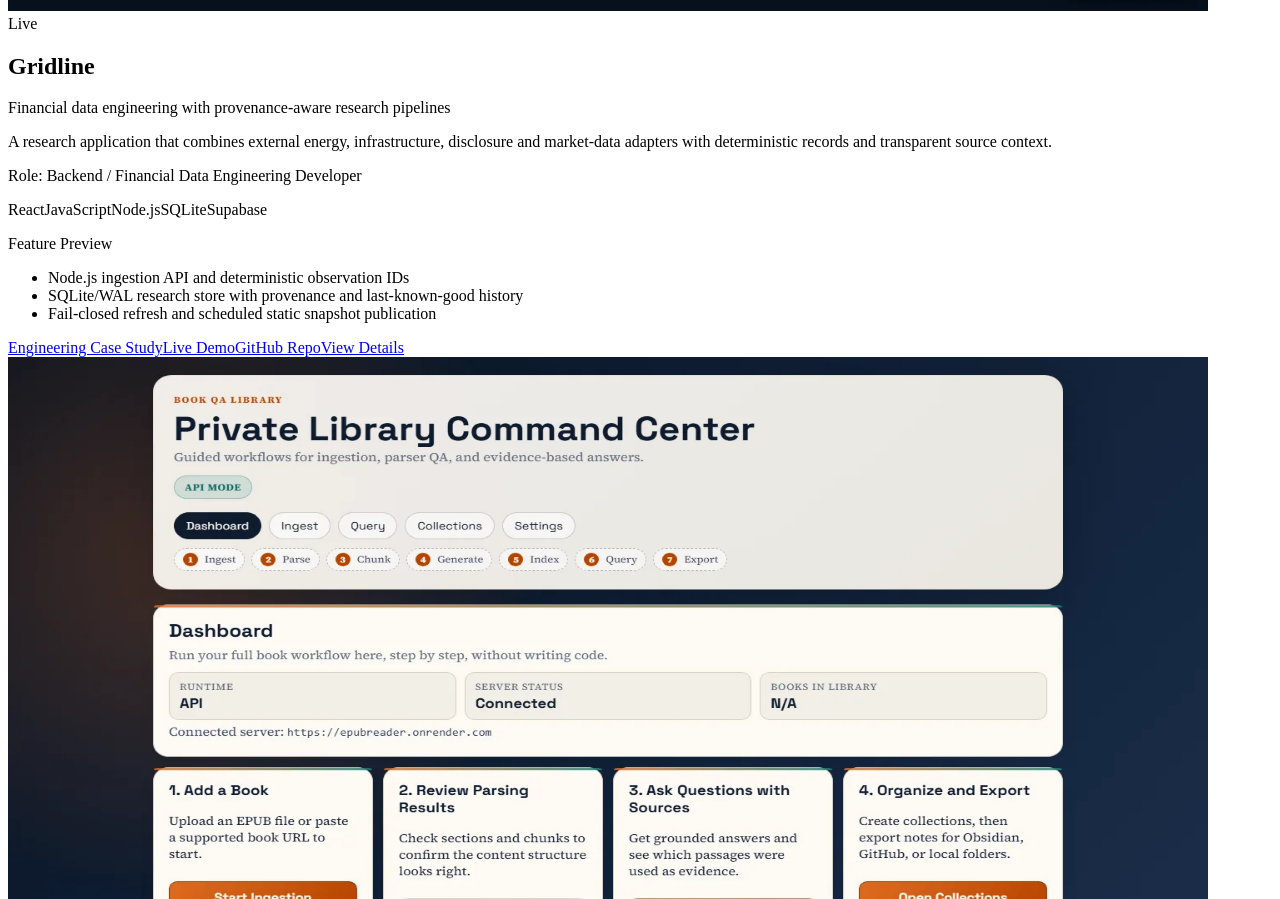
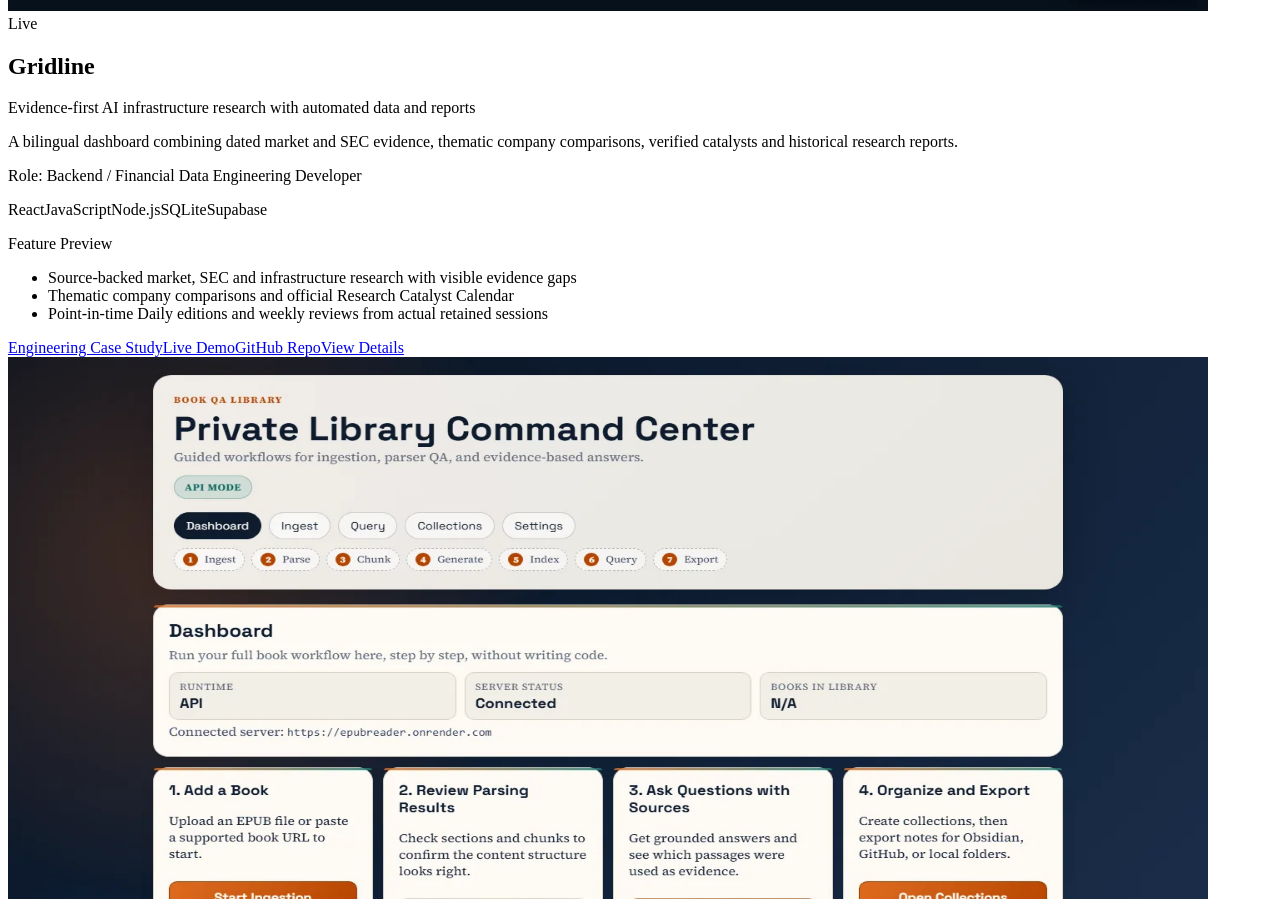
Before and after one commit to LEO0331/portfolio, a React (Vite) app: page / in a window 1280 px wide. Shown: the part 1454-2353 px from the top of the page. Built offline with nearby package versions, Linux system fonts and the light colour scheme.

Commit message:
docs: refresh Gridline English portfolio project description

```diff
--- a/src/data/projects.ts
+++ b/src/data/projects.ts
@@ -352,20 +352,21 @@ export const projects: Project[] = [
     id: "robotfriends",
     slug: "robotfriends",
     name: "Gridline",
-    tagline: "Financial data engineering with provenance-aware research pipelines",
+    tagline: "Evidence-first AI infrastructure research with automated data and reports",
     shortDescription:
-      "A research application that combines external energy, infrastructure, disclosure and market-data adapters with deterministic records and transparent source context.",
+      "A bilingual dashboard combining dated market and SEC evidence, thematic company comparisons, verified catalysts and historical research reports.",
     fullDescription:
-      "Gridline uses a Node.js research API and SQLite/WAL store to retain deterministic observations, provenance and last-known-good history across external sources. The public GitHub Pages demo publishes static snapshots; it is not a live public backend, trading system or investment predictor.",
+      "Gridline integrates official company, infrastructure and energy evidence with dated market observations. Its React/GitHub Pages demo provides company research, thematic comparisons, a source-backed week/month/agenda catalyst calendar and point-in-time Daily/Weekly research reports. Node.js ingestion, a local SQLite/WAL research API, fail-closed validation and GitHub Actions support safe static snapshot/report publication. A separate weekly official-source scan proposes strictly verified calendar updates or review candidates; actual publisher coverage remains bounded. The public site is not a hosted Node API, trading system or investment predictor.",
     role: "Backend / Financial Data Engineering Developer",
     teamType: "solo",
     techStack: ["React", "JavaScript", "Node.js", "SQLite", "Supabase"],
     categories: ["Web App", "Backend", "Data Engineering"],
     features: [
-      "Node.js ingestion API and deterministic observation IDs",
-      "SQLite/WAL research store with provenance and last-known-good history",
-      "Fail-closed refresh and scheduled static snapshot publication",
-      "GitHub Actions verification; optional Supabase preferences integration"
+      "Source-backed market, SEC and infrastructure research with visible evidence gaps",
+      "Thematic company comparisons and official Research Catalyst Calendar",
+      "Point-in-time Daily editions and weekly reviews from actual retained sessions",
+      "Separate scheduled snapshot/report publishing and verified calendar maintenance",
+      "Local Node.js + SQLite/WAL research profile; optional Supabase preferences"
     ],
     image: "/src/assets/images/projects/robotfriends.png",
     demoUrl: "https://leo0331.github.io/Gridline/",
```
